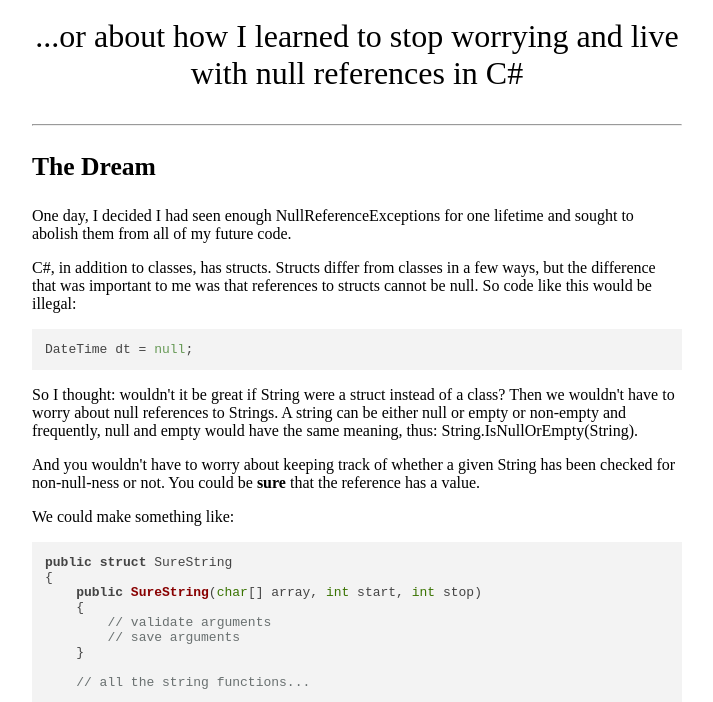
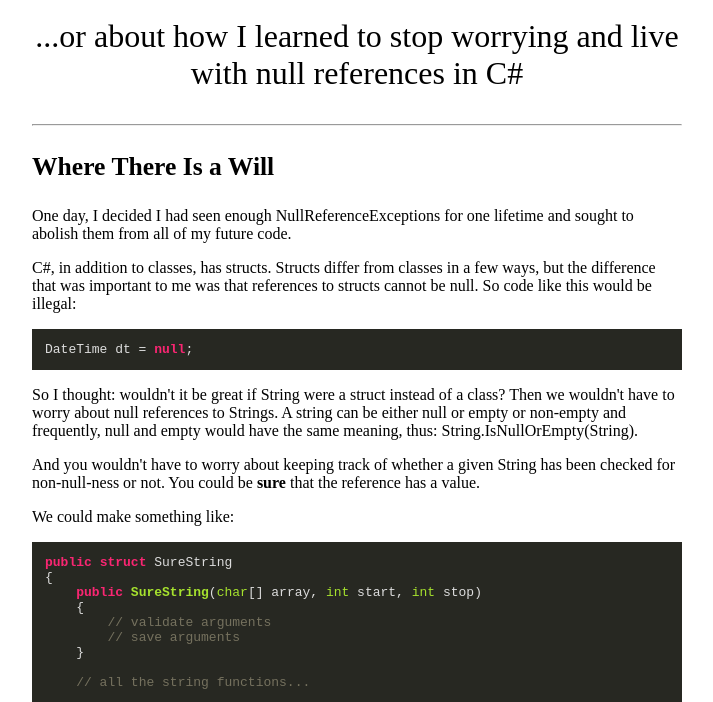
Before and after one commit to rkoeninger/rkoeninger.github.io, a plain HTML site: page articles/sure.html in a window 1280 px wide. Shown: the part 76-778 px from the top of the page, without its empty margins (283-996 px from the left). Drawn offline with nearby package versions, Linux system fonts and the light colour scheme.

Commit message:
Set code color theme, changed section titles

```diff
--- a/articles/sure.html
+++ b/articles/sure.html
@@ -2,7 +2,7 @@
 	<head>
 		<title>Dr. Surelove&lt;A&gt;</title>
 		<link rel="stylesheet" type="text/css" href="../styles.css" />
-		<link rel="stylesheet" href="http://cdnjs.cloudflare.com/ajax/libs/highlight.js/8.1/styles/default.min.css">
+		<link rel="stylesheet" href="http://cdnjs.cloudflare.com/ajax/libs/highlight.js/8.1/styles/monokai.min.css">
 		<script src="http://cdnjs.cloudflare.com/ajax/libs/highlight.js/8.1/highlight.min.js"></script>
 		<script>hljs.initHighlightingOnLoad();</script>
 	</head>
@@ -12,7 +12,7 @@
 			<p class="article-subtitle">...or about how I learned to stop worrying and live with null references in C#</p>
 			<div>
 				<hr />
-				<p class="chapter-title">The Dream</p>
+				<p class="chapter-title">Where There Is a Will</p>
 				<p>
 					One day, I decided I had seen enough NullReferenceExceptions for one lifetime
 					and sought to abolish them from all of my future code.
@@ -84,7 +84,7 @@
     // Do whatever with sure.Value, it won't be null
 }</code></pre>
 				<hr />
-				<p class="chapter-title">The Dream Dies</p>
+				<p class="chapter-title">Why?!</p>
 				<p>
 					So this all seemed wonderful and I sunk time adding a Sure&lt;A&gt; class to my
 					zed-sharp project and all, only to eventually notice that this code works:
```
